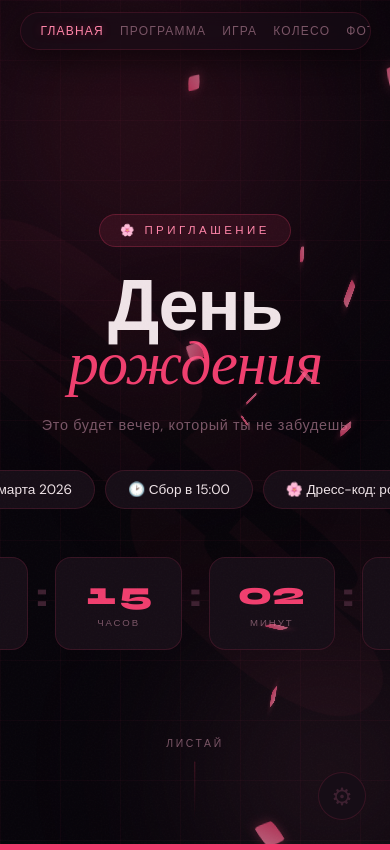
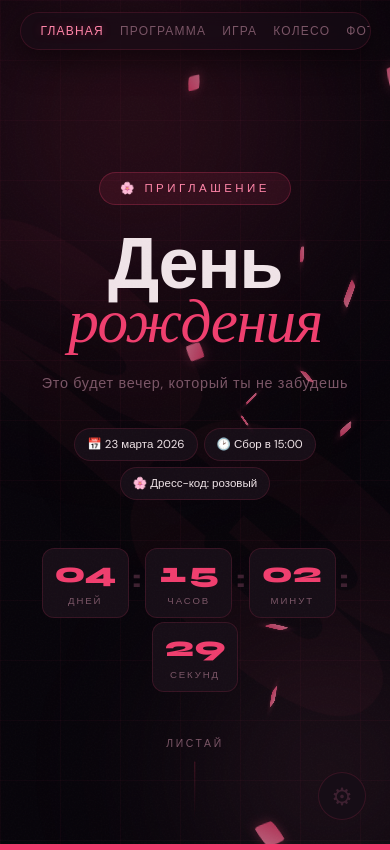
Before and after one commit to alfevil/birthday-site, a plain HTML site: page index.html in a window 390 px wide. Shown: the top 850 px of the page. Drawn offline with nearby package versions, Linux system fonts and the light colour scheme; no server answers.

Commit message:
fix: mobile layout width and force animations

```diff
--- a/css/style.css
+++ b/css/style.css
@@ -584,6 +584,38 @@ body:has(.magnetic-btn:hover) .cursor-follower {
   margin-bottom: 16px;
 }
 
+@media(max-width: 600px) {
+  .hero-meta {
+    gap: 6px;
+    padding: 0 10px;
+  }
+
+  .meta-pill {
+    padding: 8px 12px;
+    font-size: 0.72rem;
+  }
+
+  .countdown {
+    gap: 4px;
+    flex-wrap: wrap;
+  }
+
+  .cd-unit {
+    padding: 10px 12px;
+    min-width: 65px;
+    border-radius: 12px;
+  }
+
+  .cd-num {
+    font-size: 1.8rem;
+  }
+
+  .cd-sep {
+    font-size: 1.5rem;
+    margin-bottom: 8px;
+  }
+}
+
 .hero-scroll {
   position: absolute;
   bottom: 32px;
@@ -2161,30 +2193,6 @@ footer p {
   transition: transform 0.3s ease;
 }
 
-/* Reduced motion */
-@media (prefers-reduced-motion: reduce) {
-
-  *,
-  *::before,
-  *::after {
-    animation-duration: 0.01ms !important;
-    animation-iteration-count: 1 !important;
-    transition-duration: 0.01ms !important;
-    scroll-behavior: auto !important;
-  }
-
-  .sakura-petal {
-    display: none;
-  }
-
-  .hero-bg-number {
-    animation: none;
-  }
-
-  .marquee-content {
-    animation: none;
-  }
-}
 
 /* Wheel history */
 .wheel-history {
--- a/index.html
+++ b/index.html
@@ -203,7 +203,7 @@
       </div>
 
       <p class="game-desc reveal-up">
-        Специально для этого вечера я лично собрал авторский премиум пак для <strong>sigame.vladimirkhil.com</strong>.
+        Специально для этого вечера я лично собрал авторский премиум пак для <strong>SIGame</strong>.
         Грандиозный финал и настоящий WOW-эффект. Никакой скуки, только честные темы, чтобы мог ответить каждый.
       </p>
 
```
